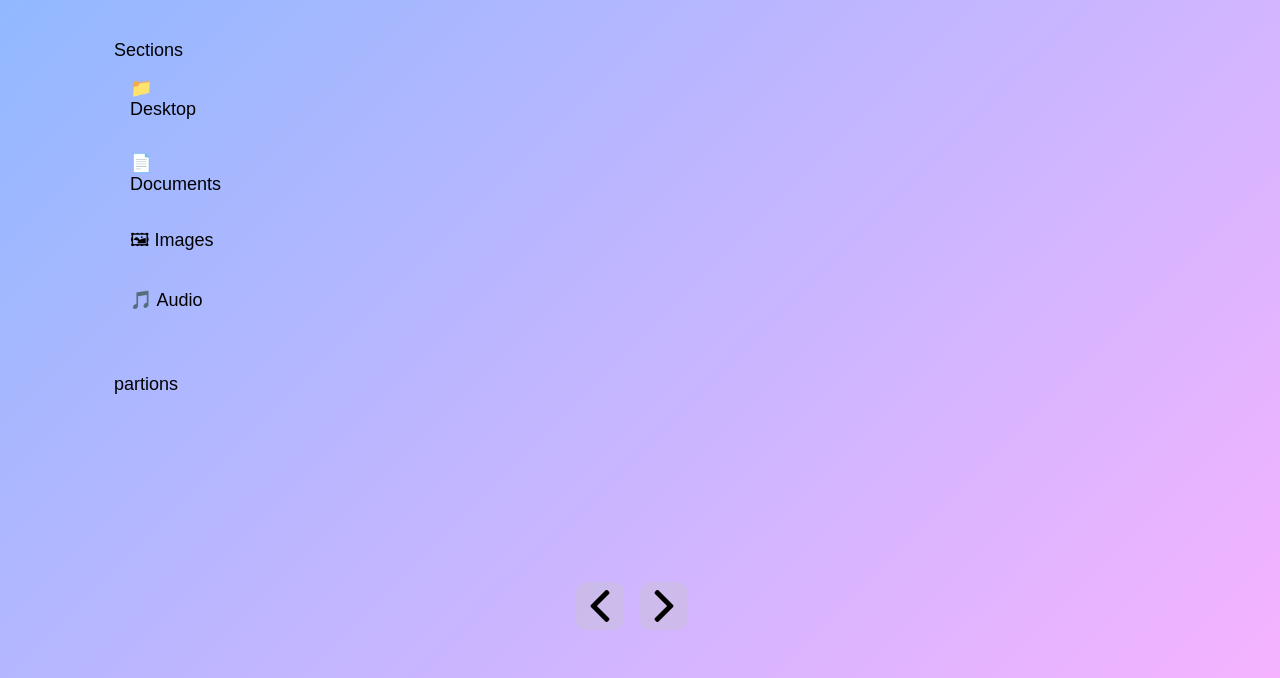
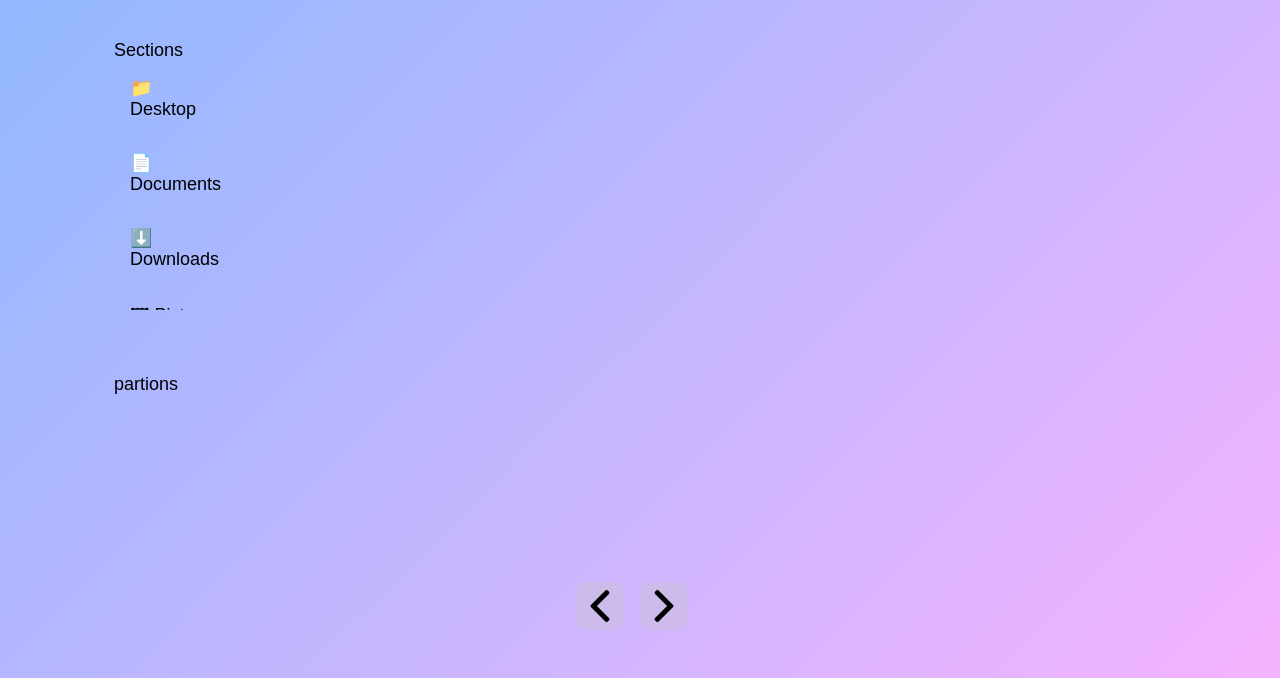
Before and after one commit to MATRUNI/File-System, a plain HTML site: page index.html in a window 1280 px wide. Shown: the part 154-832 px from the top of the page. Drawn offline with Linux system fonts and the light colour scheme; no server answers.

Commit message:
Added the Downloads folder in the Sections

```diff
--- a/index.html
+++ b/index.html
@@ -18,12 +18,13 @@
     <!-- SIDE BAR AND MAIN BODY HERE -->
     <div id="container">
         <aside id="side-Bar">
-            <div class="section">
+            <div class="section" id="section">
                 <div class="section-titles">Sections</div>
                 <div class="nav-item">📁 Desktop</div>
                 <div class="nav-item">📄 Documents</div>
-                <div class="nav-item">🖼 Images</div>
-                <div class="nav-item">🎵 Audio</div>
+                <div class="nav-item">⬇️ Downloads</div>
+                <div class="nav-item">🖼 Pictures</div>
+                <div class="nav-item">🎵 Music</div>
                 <div class="nav-item">🗑 Trash</div>
             </div>
 
```
